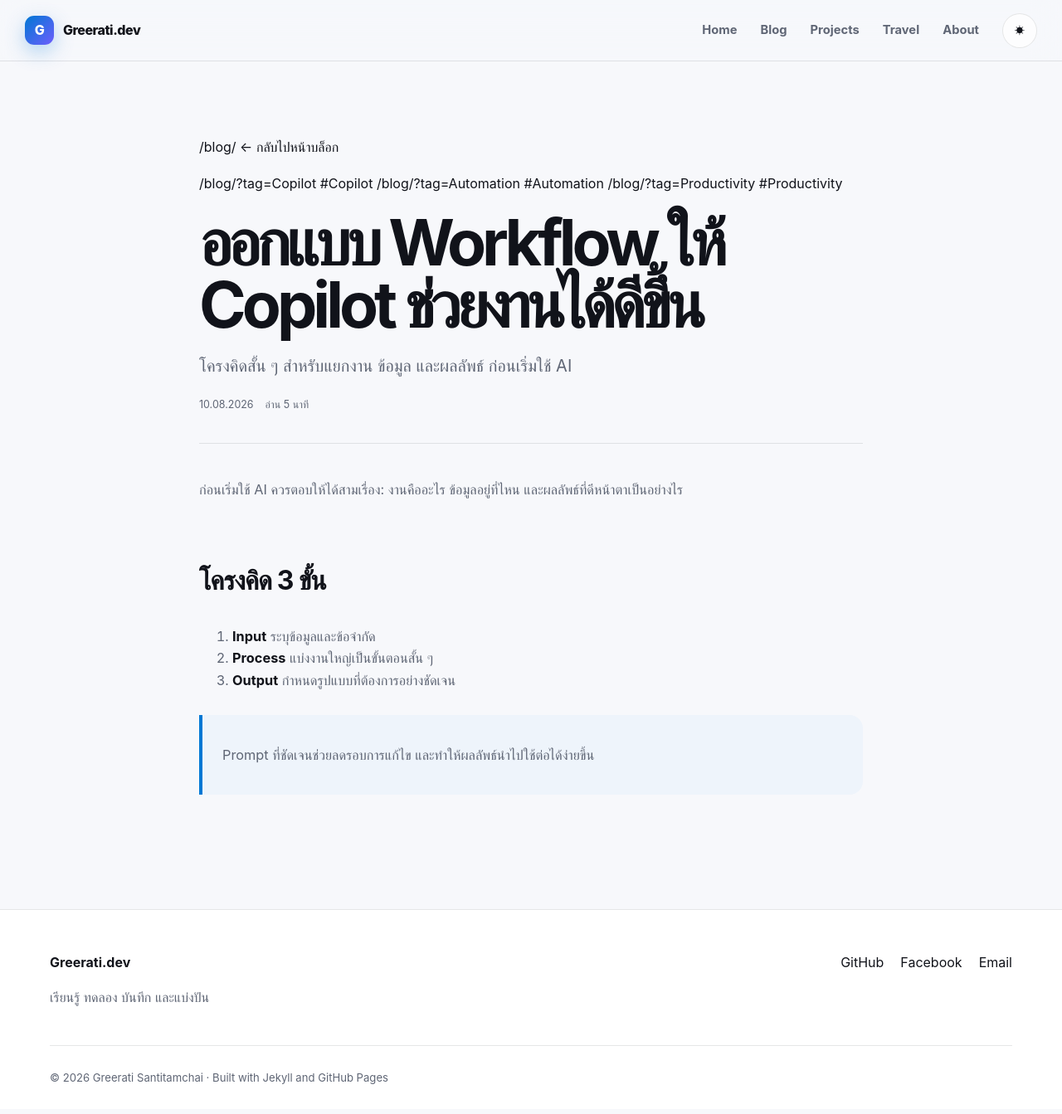
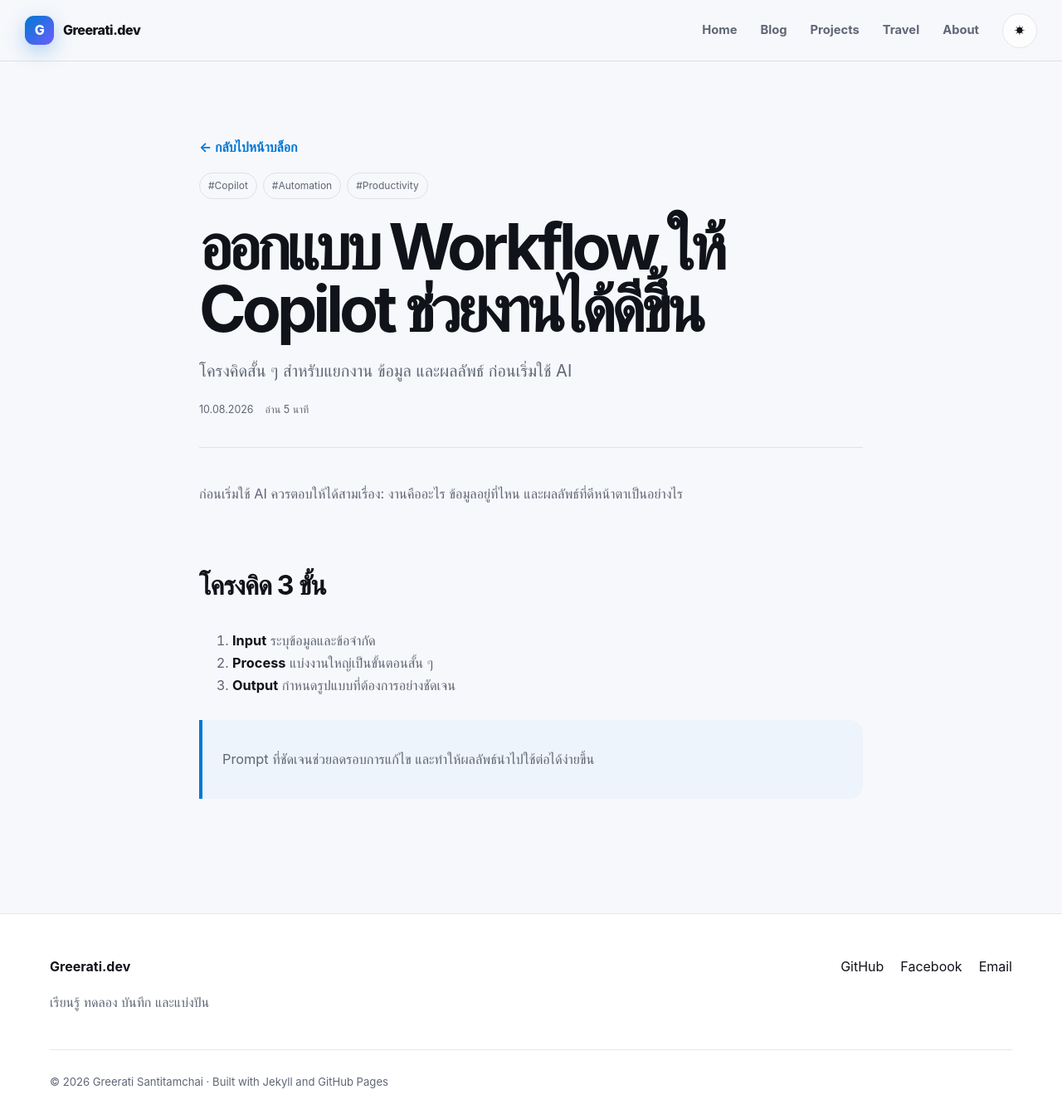
Before and after one commit to kakratua/kakratua.github.io, a Jekyll site: the page built from _posts/2026-08-10-copilot-workflow.md, in a window 1280 px wide and 1343 px high. Shown: the whole window at 83% size. Built offline with Jekyll 4.4.1, drawn with Linux system fonts in a browser that asks for light colours.

Commit message:
Add files via upload

```diff
--- a/_layouts/post.html
+++ b/_layouts/post.html
@@ -3,46 +3,40 @@
 ---
 
 <article class="article shell-narrow">
-
   <header class="article-header">
-
-    {{ '/blog/' | relative_url }}
-      ← กลับไปหน้าบล็อก
-    </a>
+    <a class="back-link" href="{{ '/blog/' | relative_url }}">← กลับไปหน้าบล็อก</a>
 
     <div class="tags">
       {% for tag in page.tags %}
-      {{ '/blog/' | relative_url }}?tag={{ tag | url_encode }}
-        #{{ tag }}
-      </a>
+        <a href="{{ '/blog/' | relative_url }}?tag={{ tag | url_encode }}">#{{ tag }}</a>
       {% endfor %}
     </div>
 
     <h1>{{ page.title }}</h1>
-
-    <p class="article-deck">
-      {{ page.description }}
-    </p>
+    <p class="article-deck">{{ page.description }}</p>
 
     <div class="post-meta">
       <time datetime="{{ page.date | date_to_xmlschema }}">
         {{ page.date | date: '%d.%m.%Y' }}
       </time>
-      <span>
-        {{ page.reading_time | default: 'อ่าน 4 นาที' }}
-      </span>
+      <span>{{ page.reading_time | default: 'อ่าน 4 นาที' }}</span>
     </div>
-
   </header>
 
   {% if page.image %}
-  <div class="article-cover">
-    {{ page.image | relative_url }}
-  </div>
+    <figure class="article-cover">
+      <img
+        src="{{ page.image | relative_url }}"
+        alt="{{ page.image_alt | default: page.title | escape }}"
+        loading="eager"
+        decoding="async">
+      {% if page.image_caption %}
+        <figcaption>{{ page.image_caption }}</figcaption>
+      {% endif %}
+    </figure>
   {% endif %}
 
   <div class="prose">
     {{ content }}
   </div>
-
 </article>
```
